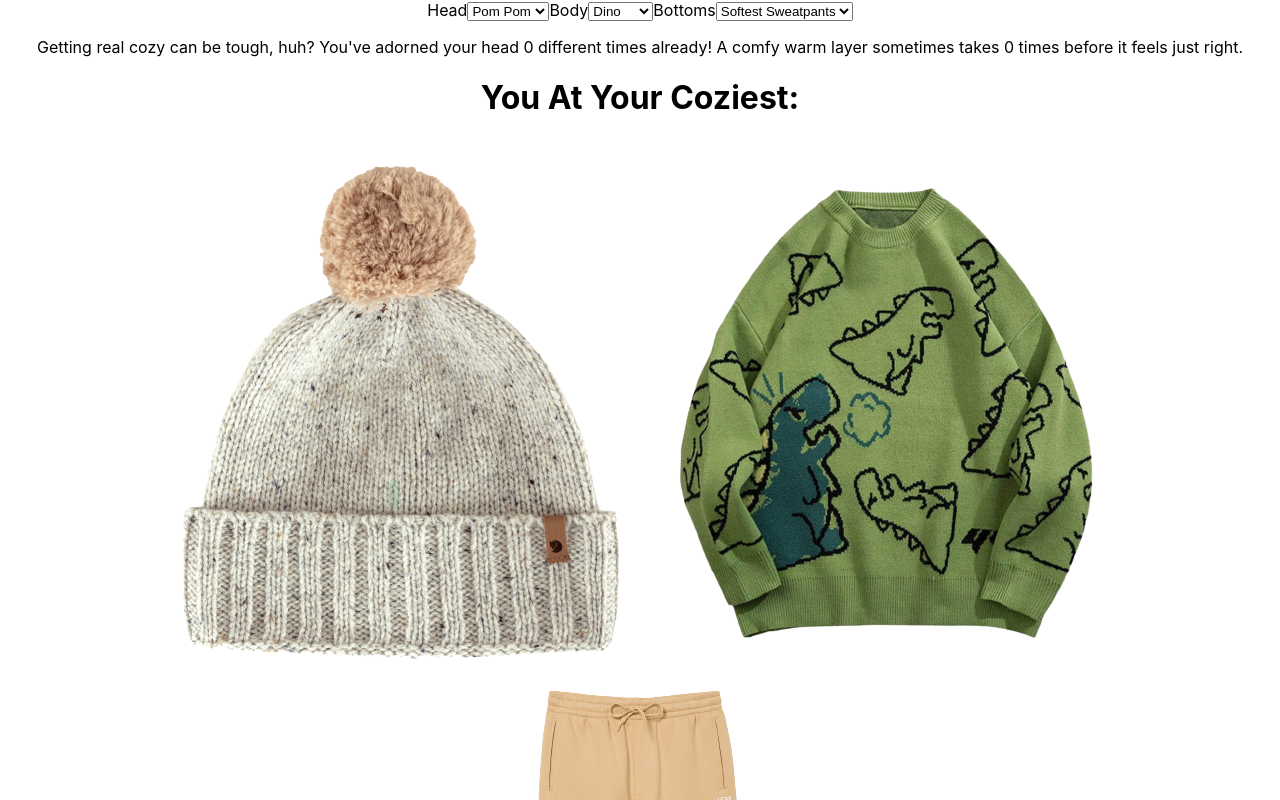
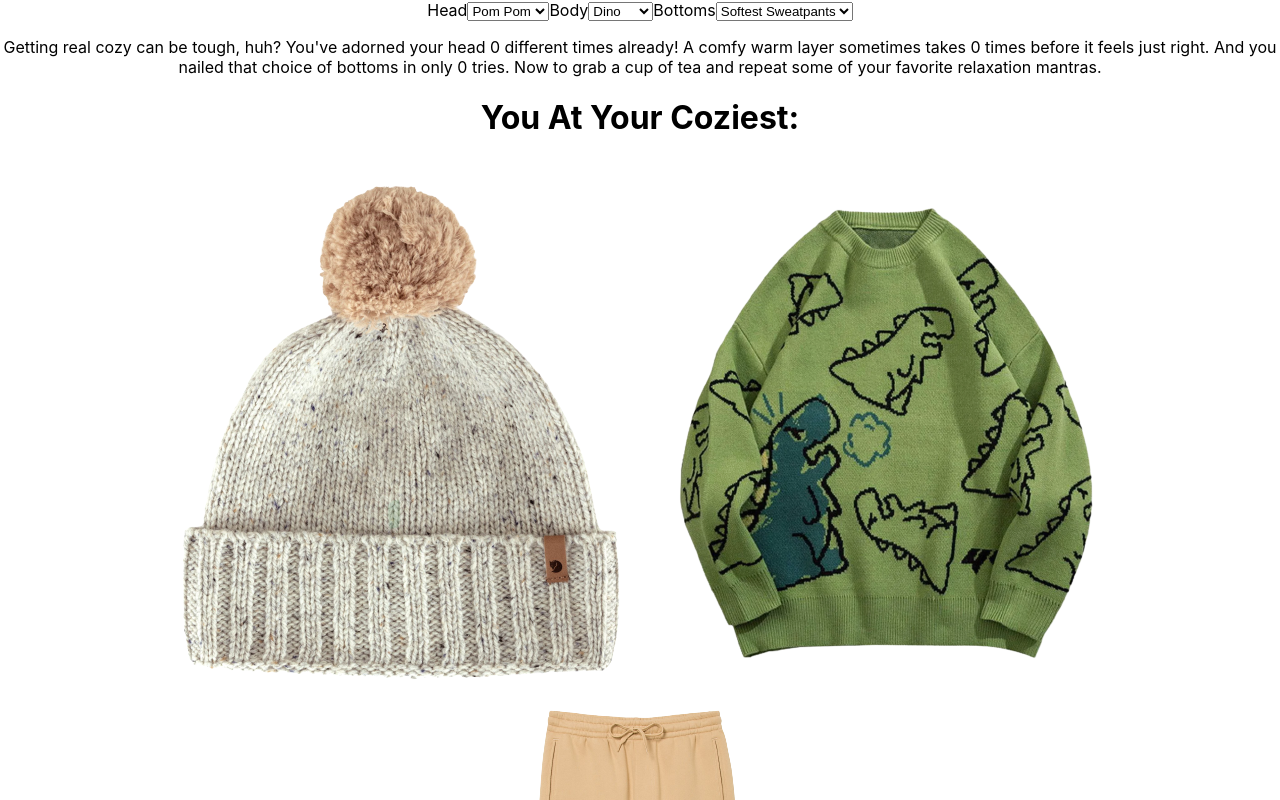
Before and after one commit to Allison-Ause/react-character-builder, a React (Create React App) app: page / in a window 1280 px wide. Shown: the top 800 px of the page. Built offline with nearby package versions, Linux system fonts and the light colour scheme.

Commit message:
added bottomsCount state to Display.js and Controls.js for proper updating and display

```diff
--- a/src/components/Controls/Controls.js
+++ b/src/components/Controls/Controls.js
@@ -7,6 +7,7 @@ export default function Controls({
   setBodyCount,
   bottoms,
   setBottoms,
+  setBottomsCount,
 }) {
   return (
     <div className="controls">
@@ -41,7 +42,13 @@ export default function Controls({
         <option value="kitty-body">Kitty</option>
       </select>
       <label>Bottoms</label>
-      <select value={bottoms} onChange={(e) => setBottoms(e.target.value)}>
+      <select
+        value={bottoms}
+        onChange={(e) => {
+          setBottoms(e.target.value);
+          setBottomsCount((prevState) => prevState + 1);
+        }}
+      >
         <option default value="sweatpants-bottoms">
           Softest Sweatpants
         </option>
--- a/src/components/Display/Display.js
+++ b/src/components/Display/Display.js
@@ -1,8 +1,10 @@
-export default function Display({ headCount, bodyCount }) {
+export default function Display({ headCount, bodyCount, bottomsCount }) {
   return (
     <div className="display">
       <p>{`Getting real cozy can be tough, huh? You've adorned your head ${headCount} different times already!
-      A comfy warm layer sometimes takes ${bodyCount} times before it feels just right.`}</p>
+      A comfy warm layer sometimes takes ${bodyCount} times before it feels just right.
+      And you nailed that choice of bottoms in only ${bottomsCount} tries.
+      Now to grab a cup of tea and repeat some of your favorite relaxation mantras.`}</p>
       {/* <ul>
         This will have a map function from catchphrases to make li pieces. Returning array of
         catchphrases with new addition
--- a/src/components/Main/Main.js
+++ b/src/components/Main/Main.js
@@ -11,6 +11,7 @@ export default function Main() {
   const [body, setBody] = useState('dino-body');
   const [bodyCount, setBodyCount] = useState(0);
   const [bottoms, setBottoms] = useState('sweatpants-bottoms');
+  const [bottomsCount, setBottomsCount] = useState(0);
   return (
     <div>
       <Controls
@@ -22,9 +23,10 @@ export default function Main() {
         setBodyCount={setBodyCount}
         bottoms={bottoms}
         setBottoms={setBottoms}
+        setBottomsCount={setBottomsCount}
       />
       {/* <Catchphrase /> */}
-      <Display headCount={headCount} bodyCount={bodyCount} />
+      <Display headCount={headCount} bodyCount={bodyCount} bottomsCount={bottomsCount} />
       <Character head={head} body={body} bottoms={bottoms} />
     </div>
   );
```
